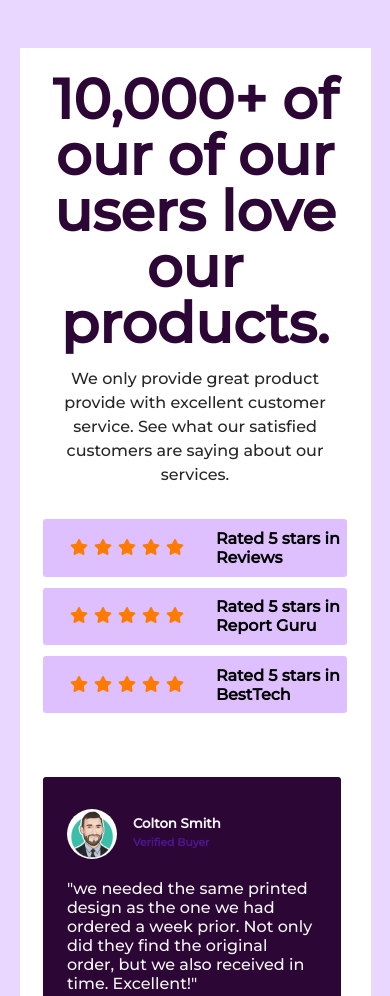
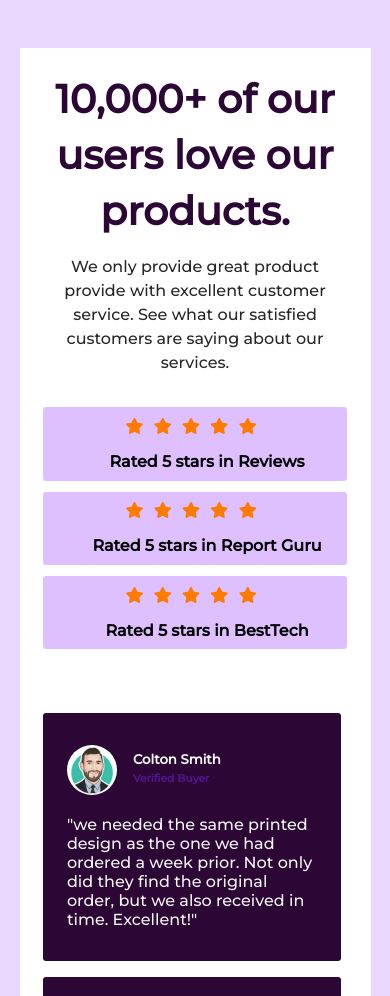
Before and after one commit to spoonhead0212/customer-appreciation-message, a plain HTML site: page index.html in a window 390 px wide. Shown: the top 996 px of the page. Drawn offline with Linux system fonts and the light colour scheme.

Commit message:
made some styling adjustment

```diff
--- a/index.html
+++ b/index.html
@@ -22,32 +22,38 @@
             <!--top section begins-->
             <section class="upper-container">
                 <div class="upper-container-left">
-                    <h1>10,000+ of our of our users love our products.</h1>
+                    <h1>10,000+ of our users love our products.</h1>
                     <p>We only provide great product provide with excellent customer service. See what our satisfied customers are saying about our services.</p>
                 </div>
                 <div class="upper-container-right">
                     <div class="rating rating-1">
+                       <div>
                         <i class="fas fa-star"></i>
                         <i class="fas fa-star"></i>
                         <i class="fas fa-star"></i>
                         <i class="fas fa-star"></i>
-                        <i style="padding-right: 2rem;" class="fas fa-star"></i>
+                        <i style="margin-right: 2rem;" class="fas fa-star"></i>
+                       </div>
                         <h4> Rated 5 stars in Reviews</h4>
                     </div>
                     <div class="rating rating-2">
+                        <div>
                             <i class="fas fa-star"></i>
                             <i class="fas fa-star"></i>
                             <i class="fas fa-star"></i>
                             <i class="fas fa-star"></i>
-                        <i style="padding-right: 2rem;" class="fas fa-star"></i>
+                            <i style="margin-right: 2rem;" class="fas fa-star"></i>
+                           </div>
                         <h4> Rated 5 stars in Report Guru</h4>
                     </div>
                     <div class="rating rating-3">
+                        <div>
                             <i class="fas fa-star"></i>
                             <i class="fas fa-star"></i>
                             <i class="fas fa-star"></i>
                             <i class="fas fa-star"></i>
-                        <i style="padding-right: 2rem;" class="fas fa-star"></i>
+                            <i style="margin-right: 2rem;" class="fas fa-star"></i>
+                           </div>
                         <h4> Rated 5 stars in BestTech</h4>
                     </div>
                 </div>
--- a/main.css
+++ b/main.css
@@ -2,6 +2,7 @@
     box-sizing: border-box;
     padding: 0;
     margin: 0;
+    /* outline: 1px solid black; */
 }
 
 :root {
@@ -20,13 +21,12 @@ body {
 h1 {
     color: var(--main-purple-clr);
     font-weight: 900;
-    font-size: 3.5rem;
+    font-size: 5vw;
 }
 
 .fas {
     color: #ff7b00;
     padding-inline: 3px;
-    padding-top: 10px;
 }
 
 .upper-container-left p {
@@ -42,7 +42,6 @@ h1 {
 .all-content-container {
     background-color: white;
     width: 90%;
-    height: auto;
     margin-inline: auto;
     margin-block: 3rem;
     padding: 6%;
@@ -64,10 +63,16 @@ h1 {
 
 .rating {
     display: flex;
+    align-items: center;
     background-color: var(--rating-bg);
     padding-left: 1.5rem;
     padding-block: 0.60rem;
     border-radius: 3px;
+}
+
+.rating > div {
+    display: flex;
+    align-self: center;
 }
 
 .rating-1 {
@@ -144,6 +149,14 @@ h6 {
 }
 
 @media  screen and (max-width: 1000px) {
+    .upper-container-left h1 {
+        font-size: calc(5vw + 20px);
+    }
+
+    .all-content-container {
+        padding-bottom: 5rem;
+    }
+
     .user-comment-container {
         display: inline;
     }
@@ -168,6 +181,18 @@ h6 {
     }
 }
 
+@media screen and (max-width: 570px){
+    .rating {
+        flex-direction: column;
+        text-align: center;
+    }
+
+    .rating > div {
+        display: inline;
+        margin-bottom: 1rem;
+    }
+}
+
 @media screen and (max-width: 375px) {
     .rating {
         padding-right: .9rem;
```
Lines whose indentation alone changed are shown as unchanged.
